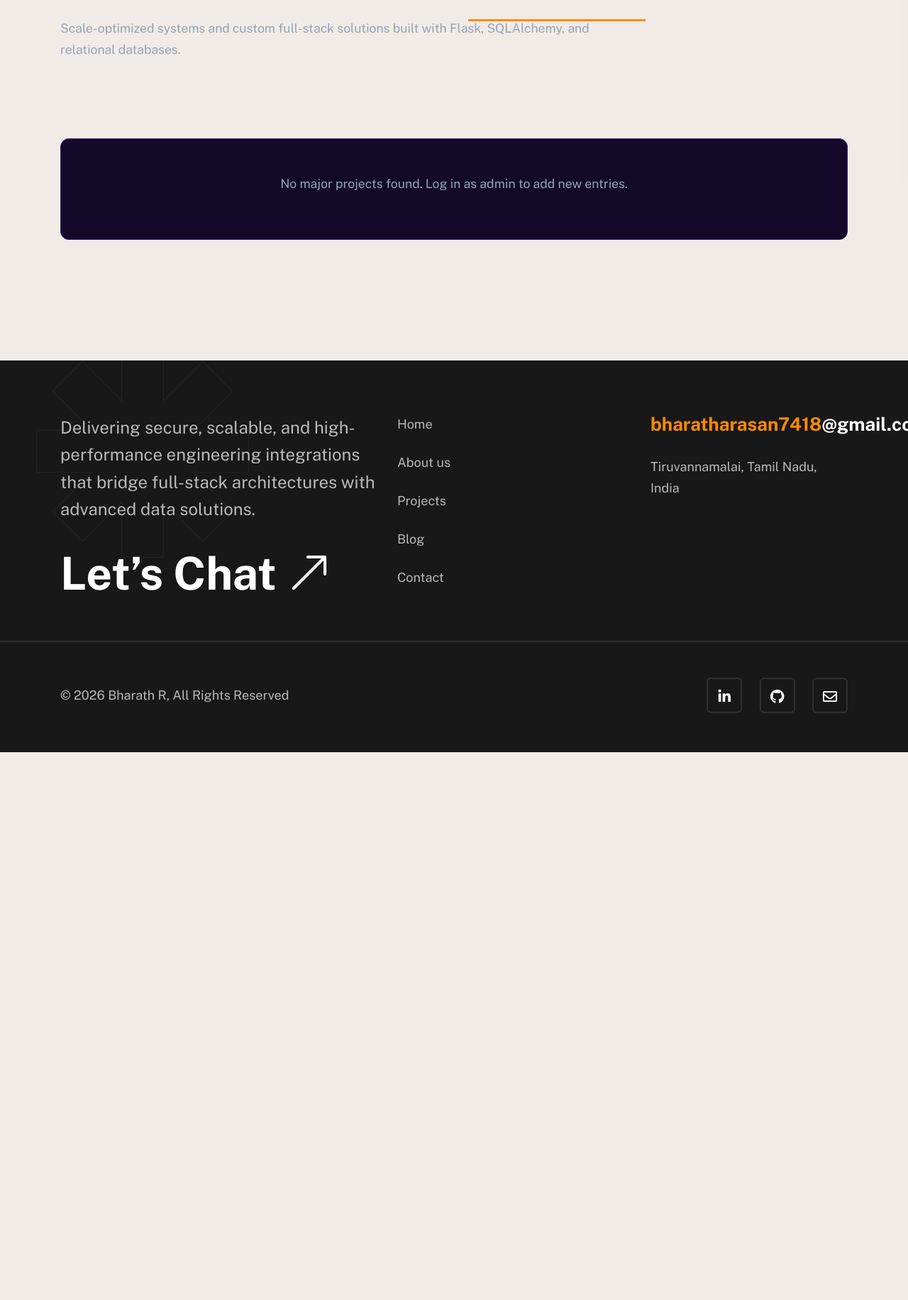
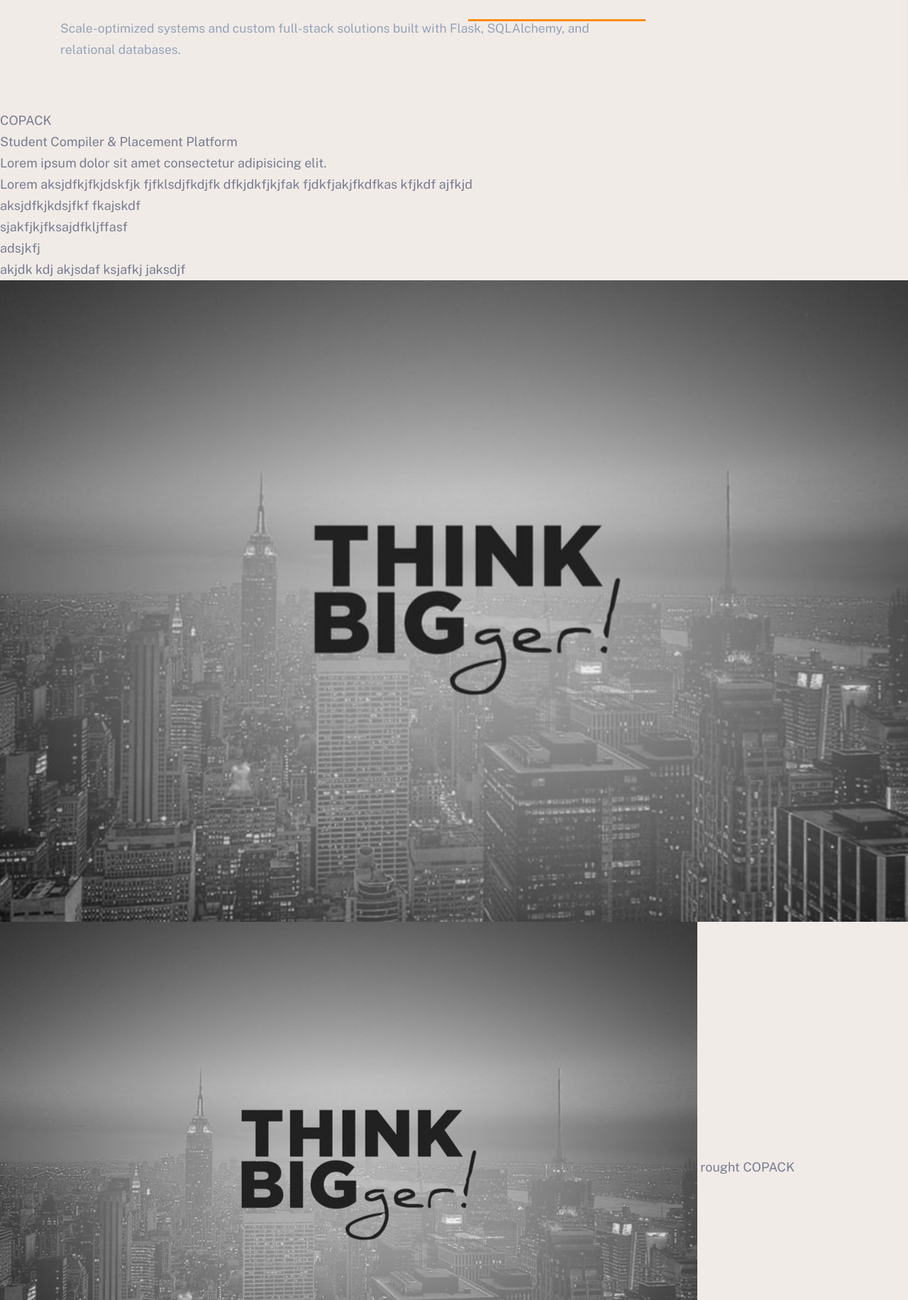
Before and after one commit to bharath7418/Bharath-Portfolio-2.0, a Flask app: page /projects in a window 1280 px wide. Shown: the part 536-2368 px from the top of the page at 71% size. Before the commit the page ends 1596 px from the top, so only its background shows below. Run offline with Flask 3, Linux system fonts and the light colour scheme; parts of the project's set-up code (start-up, migrations or seed data) failed here and were passed over; some libraries are stand-ins or nearby versions.

Commit message:
project 2601

```diff
--- a/app.py
+++ b/app.py
@@ -5,7 +5,9 @@ from flask import Flask, render_template, redirect, session, request, url_for, f
 from flask_sqlalchemy import SQLAlchemy
 from flask_login import LoginManager, login_user, login_required, logout_user, current_user, UserMixin
 from werkzeug.security import generate_password_hash, check_password_hash
-import re
+from werkzeug.utils import secure_filename
+from flask import send_from_directory
+
 app = Flask(__name__)
 app.config['SECRET_KEY'] = os.getenv('SECRET_KEY', 'pro_secret_key_99_bharath')
 
@@ -21,6 +23,9 @@ else:
     app.config['SQLALCHEMY_DATABASE_URI'] = 'sqlite:///database.db'
 
 app.config['SQLALCHEMY_TRACK_MODIFICATIONS'] = False
+app.config['UPLOAD_FOLDER'] = os.path.join(os.path.abspath(os.path.dirname(__file__)), 'uploads')
+app.config['ALLOWED_EXTENSIONS'] = {'png', 'jpg', 'jpeg', 'gif', 'pdf'}
+app.config['MAX_CONTENT_LENGTH'] = 16 * 1024 * 1024  # 16MB Upload Limit
 
 db = SQLAlchemy(app)
 login_manager = LoginManager(app)
@@ -66,6 +71,11 @@ class Blog(db.Model):
     content = db.Column(db.Text, nullable=False)
     date_posted = db.Column(db.DateTime, nullable=False, default=datetime.utcnow)
 
+
+# Helper function to check allowed file extensions
+def allowed_file(filename):
+    return '.' in filename and filename.rsplit('.', 1)[1].lower() in app.config['ALLOWED_EXTENSIONS']
+
 @login_manager.user_loader
 def load_user(user_id):
     return User.query.get(int(user_id))
@@ -89,6 +99,12 @@ def projects():
 def miniprojects():
     mini_projects = Project.query.filter_by(project_type='Mini').all()
     return render_template('miniprojects.html', projects=mini_projects)
+
+@app.route('/uploads/<filename>')
+def uploaded_file(filename):
+    from flask import send_from_directory
+    return send_from_directory(app.config['UPLOAD_FOLDER'], filename)
+
 
 @app.route('/services')
 def services():
@@ -205,16 +221,16 @@ with app.app_context():
             tools="Flask, HTML, CSS, JS",
             problem_statement="Lorem100 Lorem ipsum dolor sit amet consectetur adipisicing elit...",
             description="Developed a scalable platform to manage coding tests and automate performance tracking for 700+ users. Engineered secure anti-cheating features and streamlined the evaluation workflow to eliminate manual code sharing.",
-            filename1=r"D:\Projects\Bharath Portfolio 2.0\uploads\filename (1).jpg",
-            filename2=r"D:\Projects\Bharath Portfolio 2.0\uploads\filename (2).jpg",
-            filename3=r"D:\Projects\Bharath Portfolio 2.0\uploads\filename (3).jpg",
-            filename4=r"D:\Projects\Bharath Portfolio 2.0\uploads\filename (4).jpg",
+            filename1="filename (1).jpg",
+            filename2="filename (2).jpg",
+            filename3="filename (3).jpg",
+            filename4="filename (4).jpg",
             solution="Lorem ipsum dolor sit amet consectetur adipisicing elit...",
             project_link="Lorem ipsum dolor sit amet consectetur adipisicing elit.",
             project_report="Lorem aksjdfkjfkjdskfjk fjfklsdjfkdjfk dfkjdkfjkjfak fjdkfjakjfkdfkas kfjkdf ajfkjd",
             insta_link="aksjdfkjkdsjfkf fkajskdf",
             youtube_link="sjakfjkjfksajdfkljffasf",
-            linkdin="adsjkfj",
+            linkdin_link="adsjkfj",
             feedback="akjdk kdj akjsdaf ksjafkj jaksdjf"
         )
         db.session.add(project)
--- a/templates/projects.html
+++ b/templates/projects.html
@@ -25,20 +25,43 @@
 
 {% for project in projects %}
 
-{{ project.name }}
-{{ project.title }}
-{{ project.project_link }}
-{{ project.project_report }}
-{{ project.insta_link }}
-{{ project.youtube_link }}
-{{ project.linkdin_link }}
-{{ feedback }}
+{{ project.name }} <br>
+{{ project.title }} <br>
+{{ project.project_link }} <br>
+{{ project.project_report }} <br>
+{{ project.insta_link }} <br>
+
+{{ project.youtube_link }} <br>
+{{ project.linkdin_link }} <br>
+{{ project.feedback }} <br>
+<img src="{{ url_for('uploaded_file', filename=project.filename1) }}" class="card-img-top" alt="{{ project.title }}" style="object-fit: cover;">
+<img src="{{ project.filename1 }}" alt="Check the Image">
 
 
 
 
 {% endfor %}
 
+
+rought
+{% for project in projects %}
+
+{{ project.name }} <br>
+{{ project.title }} <br>
+{{ project.project_link }} <br>
+{{ project.project_report }} <br>
+{{ project.insta_link }} <br>
+
+{{ project.youtube_link }} <br>
+{{ project.linkdin_link }} <br>
+{{ project.feedback }} <br>
+<img src="{{ url_for('uploaded_file', filename=project.filename1) }}" class="card-img-top" alt="{{ project.title }}" style="object-fit: cover;">
+<img src="{{ project.filename1 }}" alt="Check the Image">
+
+
+
+
+{% endfor %}
 
 
 
```
Also changed, not shown: instance/database.db (added).
